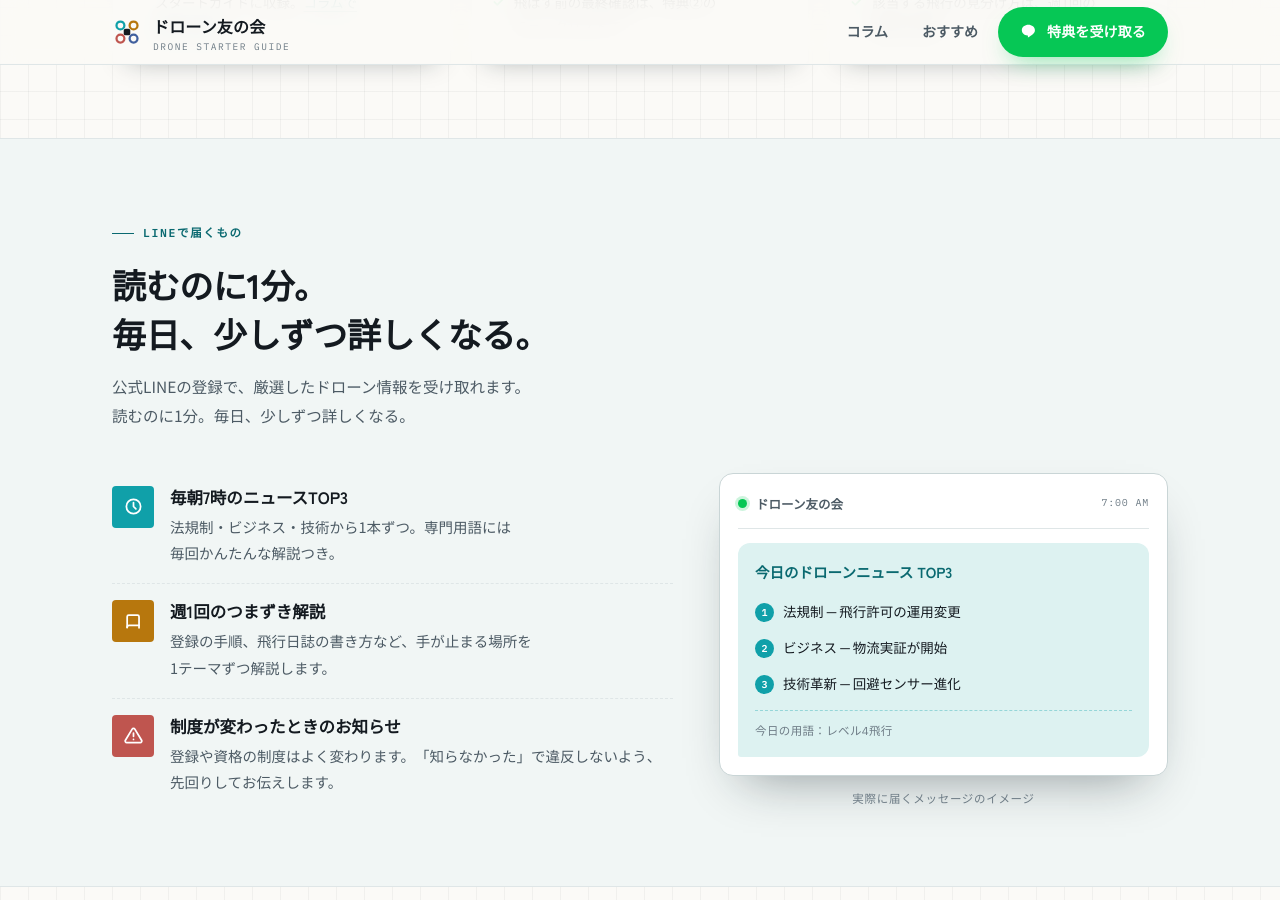
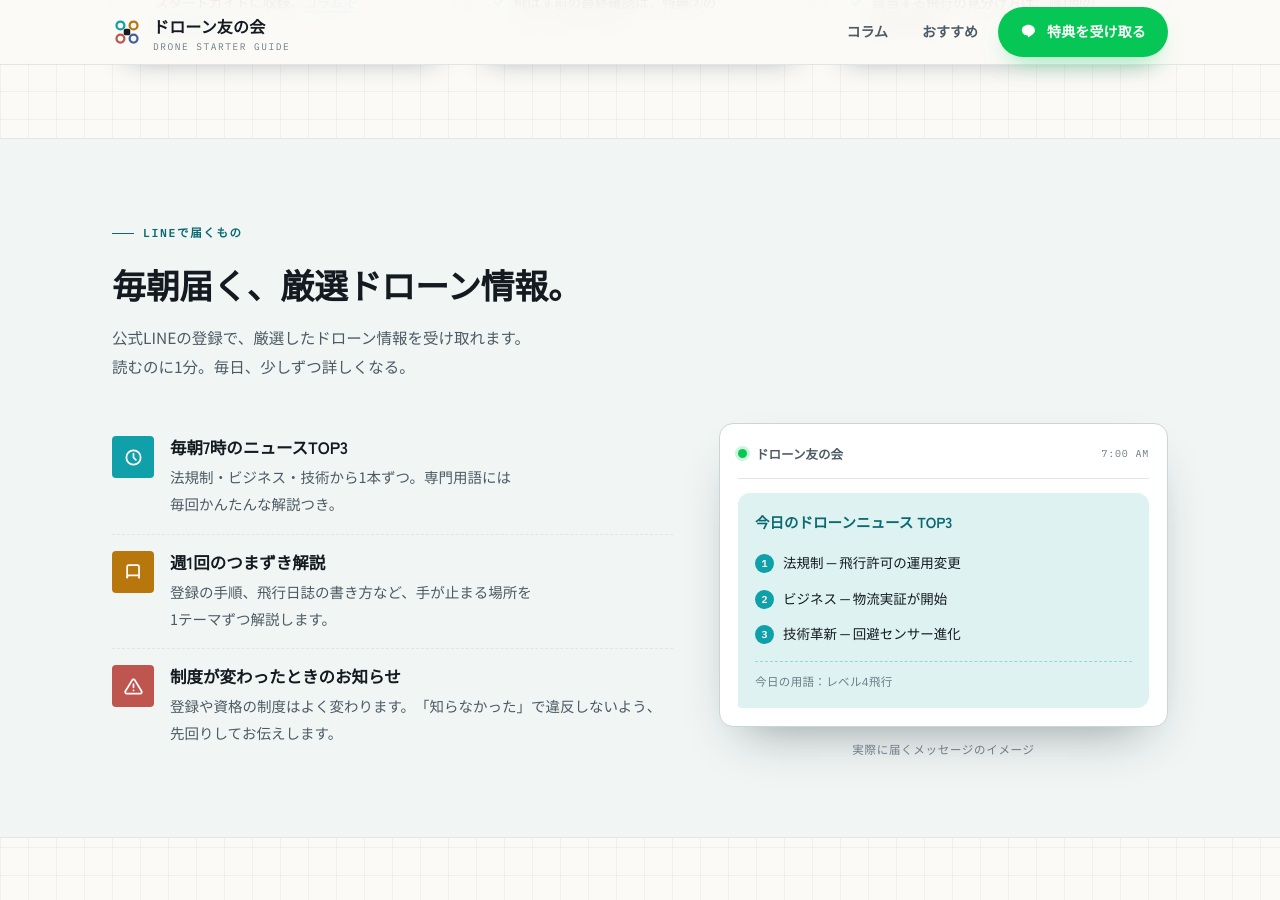
Before and after one commit to KoheiMizoguchi/drone-tomonokai, a Jekyll site: the page built from index.html, in a window 1280 px wide and 900 px high, scrolled down 1365 px. Built offline with Jekyll 4.4.1, drawn with Linux system fonts in a browser that asks for light colours.

Commit message:
「LINEで届くもの」の見出しを変更
Co-Authored-By: Claude Opus 5.5 <noreply@anthropic.com>

```diff
--- a/index.html
+++ b/index.html
@@ -468,7 +468,7 @@ layout: null
     <div class="wrap">
       <div class="sec-head rv">
         <span class="tag">LINEで<wbr>届くもの</span>
-        <h2><span class="ln">読むのに<wbr>1分。</span><span class="ln">毎日、<wbr>少しずつ<wbr>詳しくなる。</span></h2>
+        <h2>毎朝届く、<wbr>厳選<wbr>ドローン情報。</h2>
         <p><span class="ln">公式LINEの<wbr>登録で、<wbr>厳選した<wbr>ドローン情報を<wbr>受け<wbr>取れます。</span><span class="ln">読むのに<wbr>1分。<wbr>毎日、<wbr>少しずつ<wbr>詳しくなる。</span></p>
       </div>
       <div class="feed">
```
